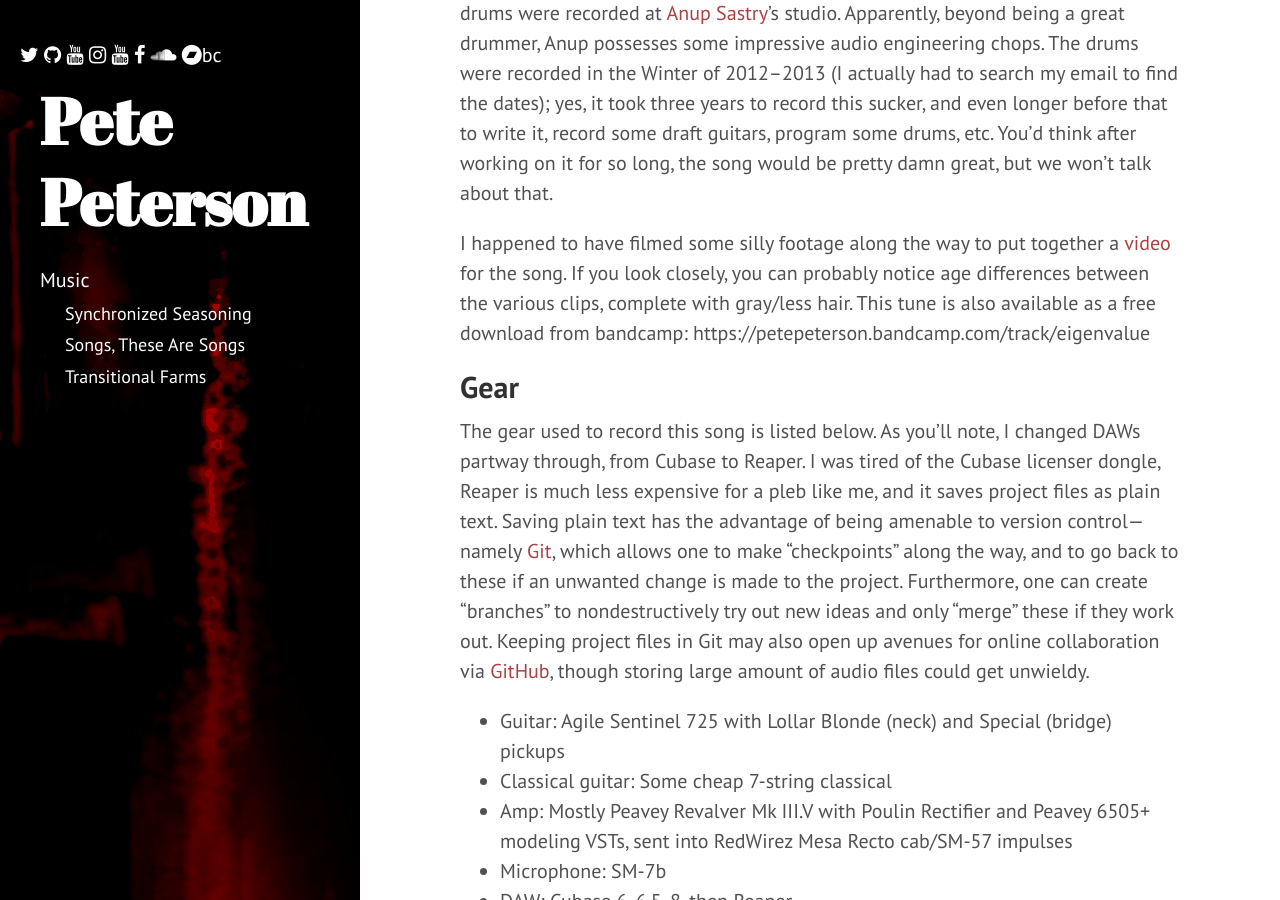
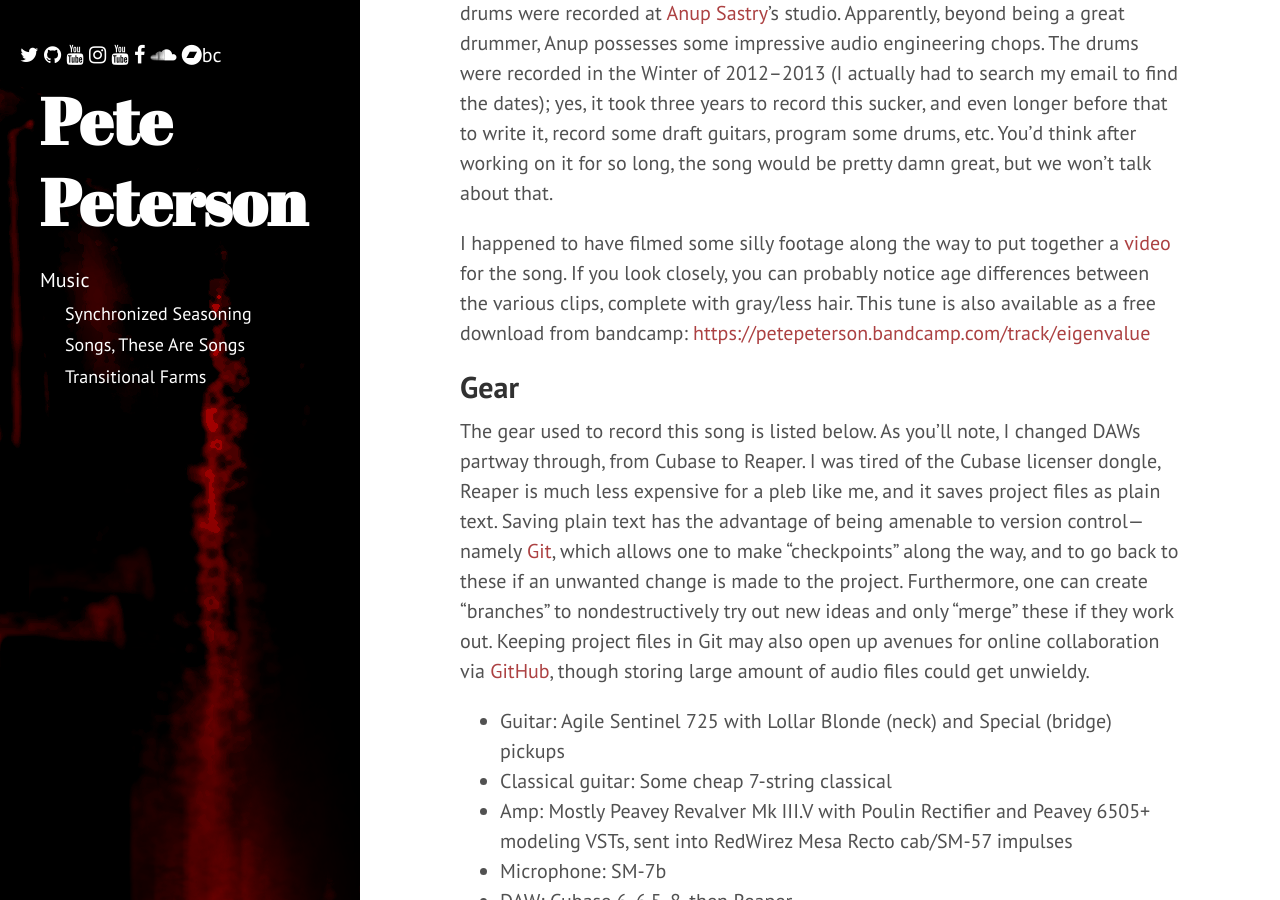
Before and after one commit to petepm/petepm.github.io, a Jekyll site: the page built from music/synchronized-seasoning/eigenvalue.md, in a window 1280 px wide and 900 px high, scrolled down 606 px. Built offline with Jekyll 4.4.1, drawn with Linux system fonts in a browser that asks for light colours; nearby versions of some CDN libraries.

Commit message:
Fix link

```diff
--- a/music/synchronized-seasoning/eigenvalue.md
+++ b/music/synchronized-seasoning/eigenvalue.md
@@ -32,7 +32,7 @@
 [video](https://youtu.be/NLVX7r_P0Po) for the song. If you look closely, you can
 probably notice age differences between the various clips, complete with
 gray/less hair. This tune is also available as a free download from bandcamp:
-https://petepeterson.bandcamp.com/track/eigenvalue
+<https://petepeterson.bandcamp.com/track/eigenvalue>
 
 
 ## Gear
```
